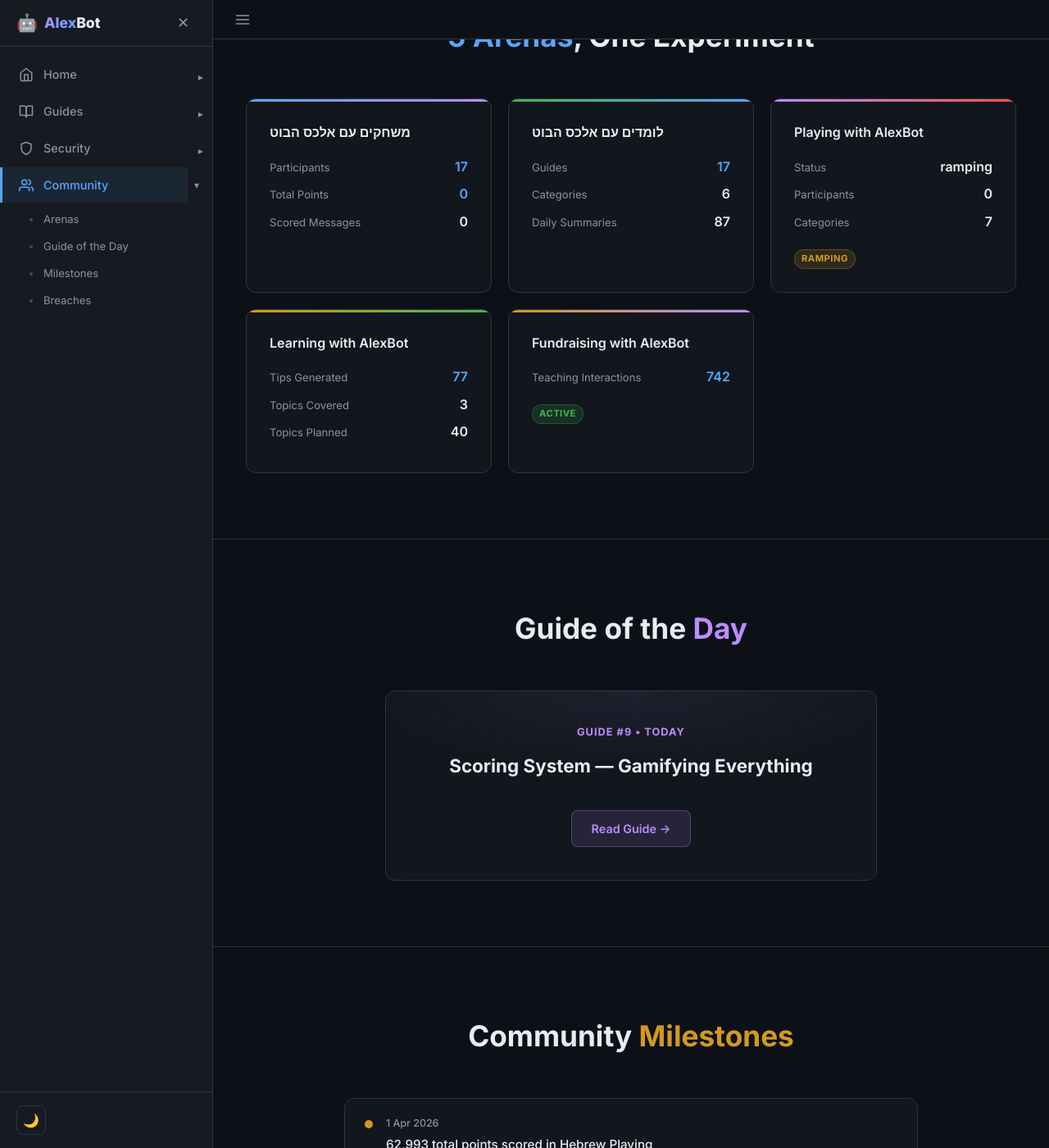
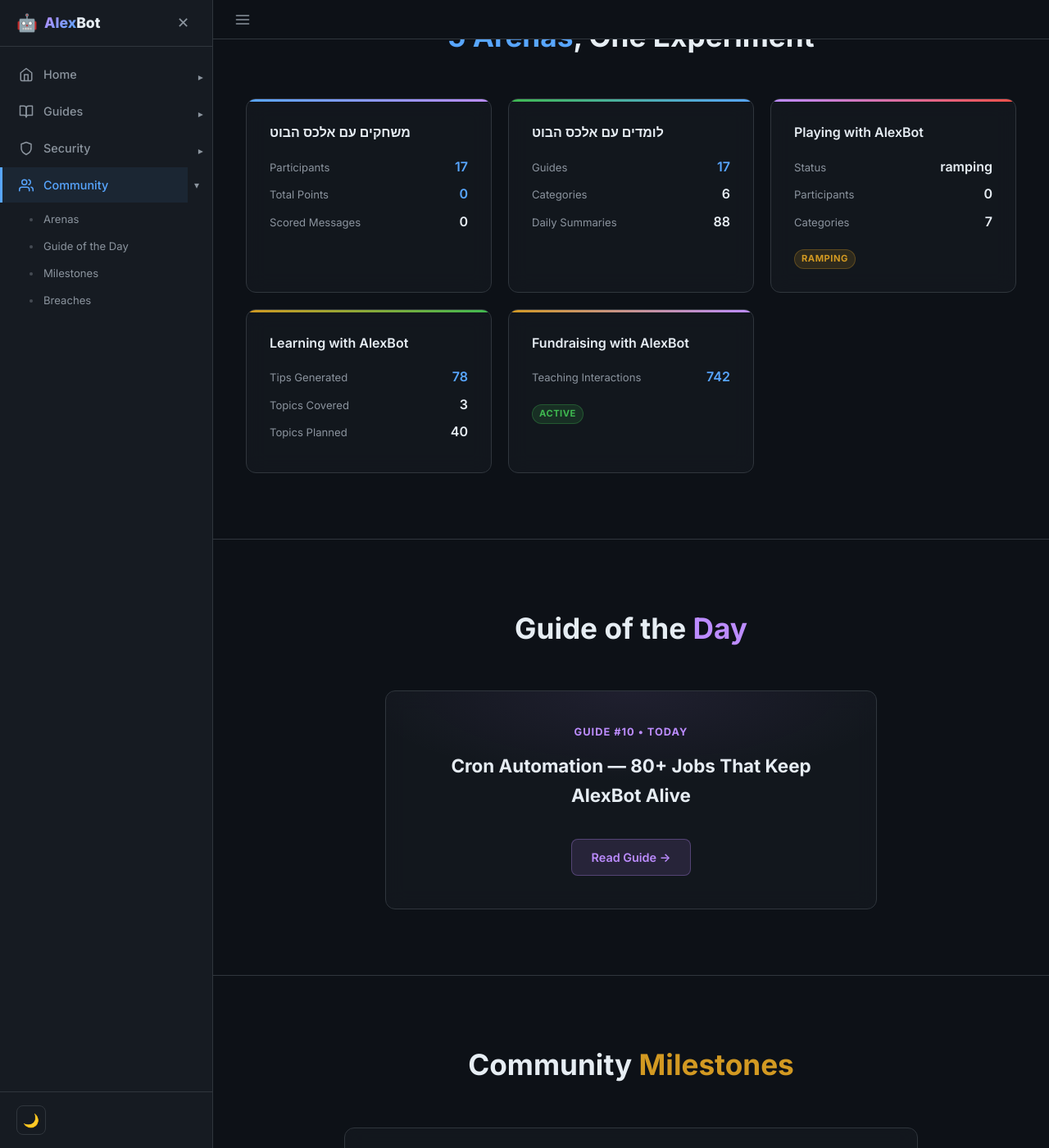
Before and after one commit to alexliv1234/alexbot-public, a Jekyll site: the page built from docs/community.html, in a window 1280 px wide and 1400 px high, scrolled down 450 px. Shown: the whole window at 82% size. Built offline with Jekyll 4.4.1, drawn with Linux system fonts in a browser that asks for light colours; some of the changed text lies outside the part shown.

Commit message:
📊 Auto-update community stats (2026-06-02_05-00)
Hebrew Playing: 17 players /  pts
Guides: 17 published | International: 0 playing

```diff
--- a/docs/assets/groups-data.json
+++ b/docs/assets/groups-data.json
@@ -1,6 +1,6 @@
 {
-  "lastUpdated": "2026-06-01",
-  "timestamp": "2026-06-01T17:02Z",
+  "lastUpdated": "2026-06-02",
+  "timestamp": "2026-06-02T02:00Z",
   "hebrewPlaying": {
     "name": "משחקים עם אלכס הבוט",
     "participants": 17,
@@ -12,7 +12,7 @@
     "name": "לומדים עם אלכס הבוט",
     "guides": 17,
     "categories": 6,
-    "dailySummaries": 87,
+    "dailySummaries": 88,
     "qaExchanges": 3
   },
   "intlPlaying": {
@@ -23,7 +23,7 @@
   },
   "intlLearning": {
     "name": "Learning with AlexBot",
-    "tipsGenerated": 77,
+    "tipsGenerated": 78,
     "topicsCovered": 3,
     "topicsPlanned": 40,
     "deliveryFailures": 2
@@ -53,9 +53,9 @@
     }
   ],
   "guideOfTheDay": {
-    "num": 9,
-    "title": "Scoring System — Gamifying Everything",
-    "slug": "09-scoring-system"
+    "num": 10,
+    "title": "Cron Automation — 80+ Jobs That Keep AlexBot Alive",
+    "slug": "10-cron-automation"
   },
   "communityMilestones": [
     {
```
